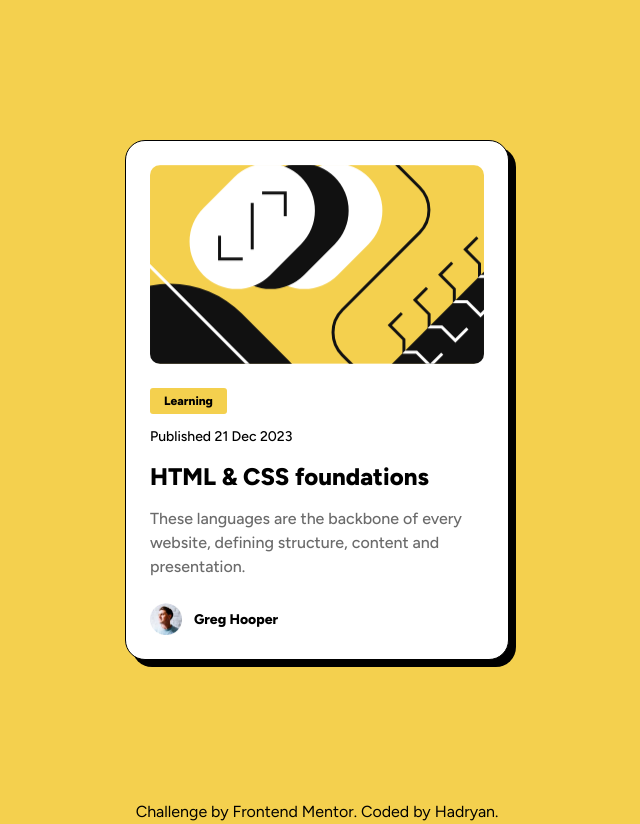
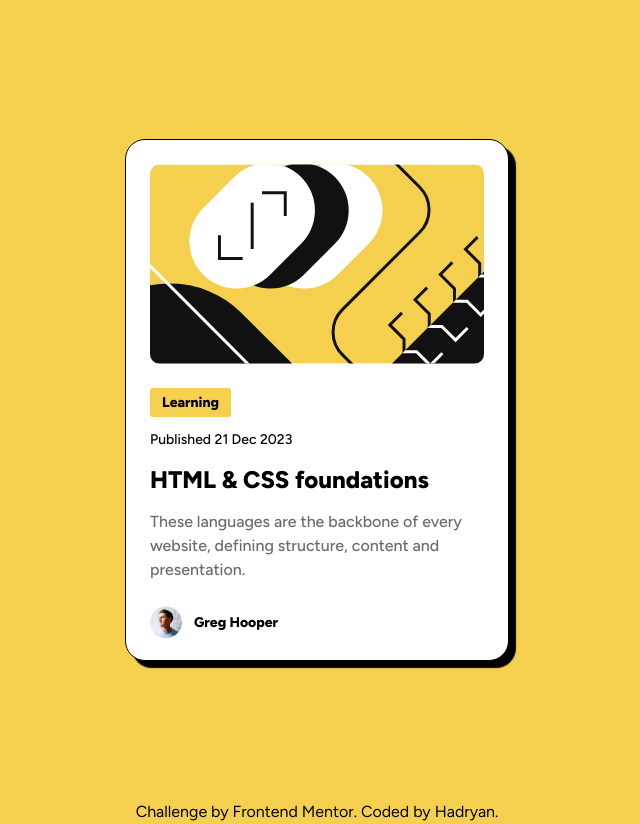
Before and after one commit to Haddryan/blog-preview-card, a website: page index.html in a window 1280 px wide. Shown: the whole page, without its empty margins (323-963 px from the left). Drawn offline with Linux system fonts and the light colour scheme.

Commit message:
final adjustments

```diff
--- a/index.html
+++ b/index.html
@@ -12,13 +12,13 @@
 </head>
 <body class="bg-[#F4D04E] font-['Figtree']">
     <main class="flex justify-center items-center h-screen">
-        <article class="bg-white flex flex-col items-start justify-start h-130 w-96 box-border rounded-[20px] border-[1px] border-black p-6 mx-6 shadow-[7px_7px_0px_black] shadow-black transition-all ease-in duration-75">
-            <div class="bg-[url('./assets/images/illustration-article.svg')] bg-bottom bg-cover h-full w-full rounded-[10px] mb-6"></div>
-            <h2 class="bg-[#F4D04E] text-xs font-extrabold leading-[1.5] px-3.5 py-1 mb-3 rounded-[3px]">Learning</h2>
-            <time class="text-xs font-medium leading-[1.5] mb-3 md:text-sm" datetime="2023-12-21">Published 21 Dec 2023</time>
-            <h1 class="text-xl font-extrabold leading-[1.5] mb-3 hover:text-[#F4D04E] cursor-pointer transition-all ease-in duration-75 md:text-2xl">HTML & CSS foundations</h1>
+        <article class="bg-white flex flex-col items-start justify-start min-h-[501px] max-h-[522px] min-w-[327px] max-w-[384px] box-border rounded-[20px] border-[1px] border-black p-6 mx-6 shadow-[7px_7px_1px_black] shadow-black transition-all ease-in duration-75">
+            <div class="bg-[url('./assets/images/illustration-article.svg')] bg-bottom bg-auto md:bg-cover min-h-50 h-auto min-w-69.75 w-full rounded-[10px] mb-6"></div>
+            <h2 class="bg-[#F4D04E] text-sm font-extrabold leading-[1.5] px-3 py-1 mb-3 rounded-[3px]">Learning</h2>
+            <time style="font-size:clamp(12px, 2vw, 14px);" class="font-medium leading-[1.5] mb-3" datetime="2023-12-21">Published 21 Dec 2023</time>
+            <h1 style="font-size:clamp(20px, 3vw, 24px);" class="font-extrabold leading-[1.5] mb-3 hover:text-[#F4D04E] cursor-pointer transition-all ease-in duration-75">HTML & CSS foundations</h1>
 
-            <p class="text-sm text-[#6B6B6B] font-medium leading-[1.5] mb-6 md:text-[1rem]">These languages are the backbone of every website, defining structure, content and presentation.</p>
+            <p style="font-size:clamp(14px, 2vw, 16px);" class="text-[#6B6B6B] font-medium leading-[1.5] mb-6">These languages are the backbone of every website, defining structure, content and presentation.</p>
 
             <div class="grid grid-cols-[auto_1fr] items-center">
                 <img class="inline-block w-8 h-8" src="./assets/images/image-avatar.webp" alt="Profile picture of Greg Hooper, author of the article."/>
```
Also changed, not shown: output.css.
